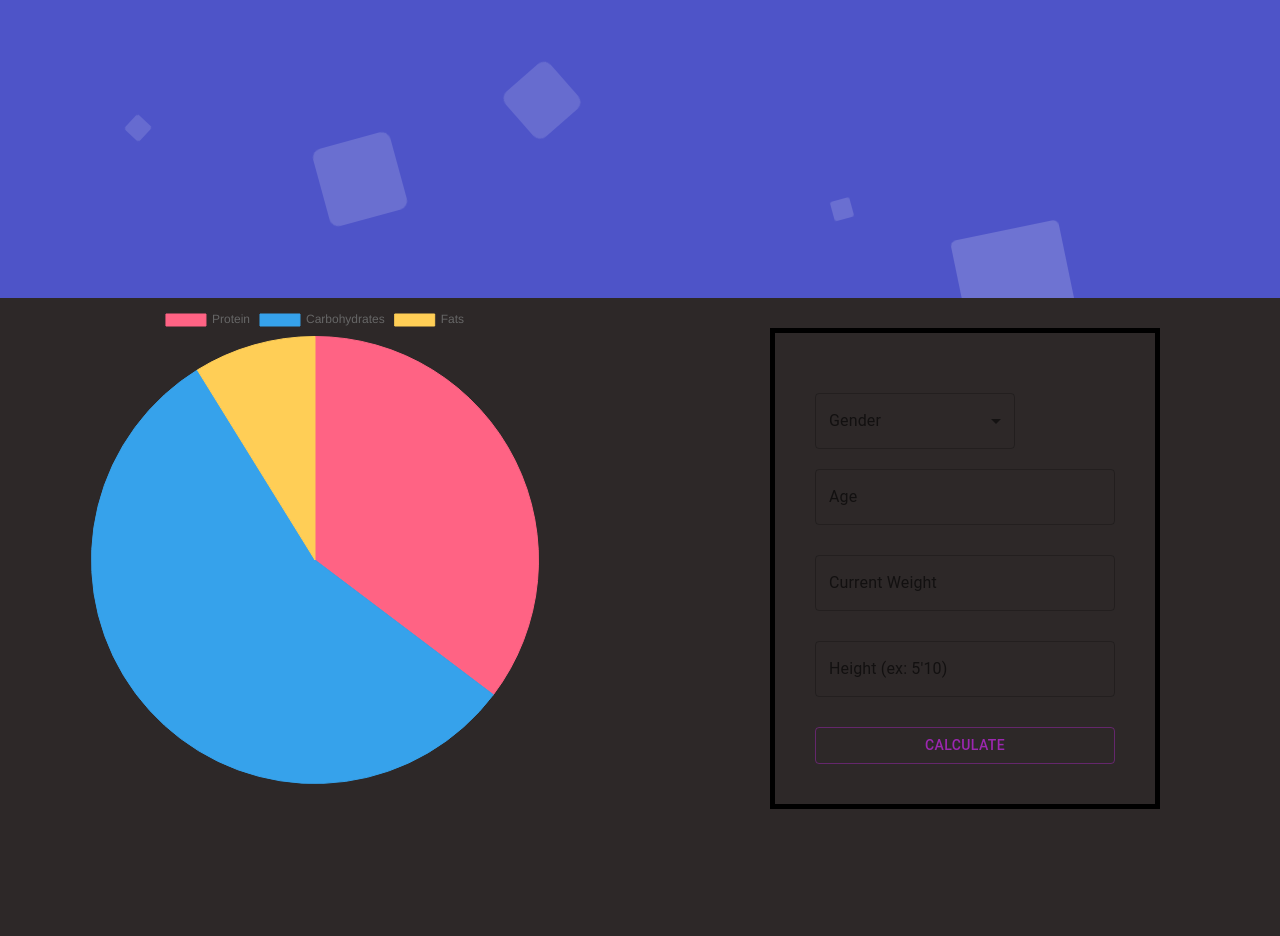
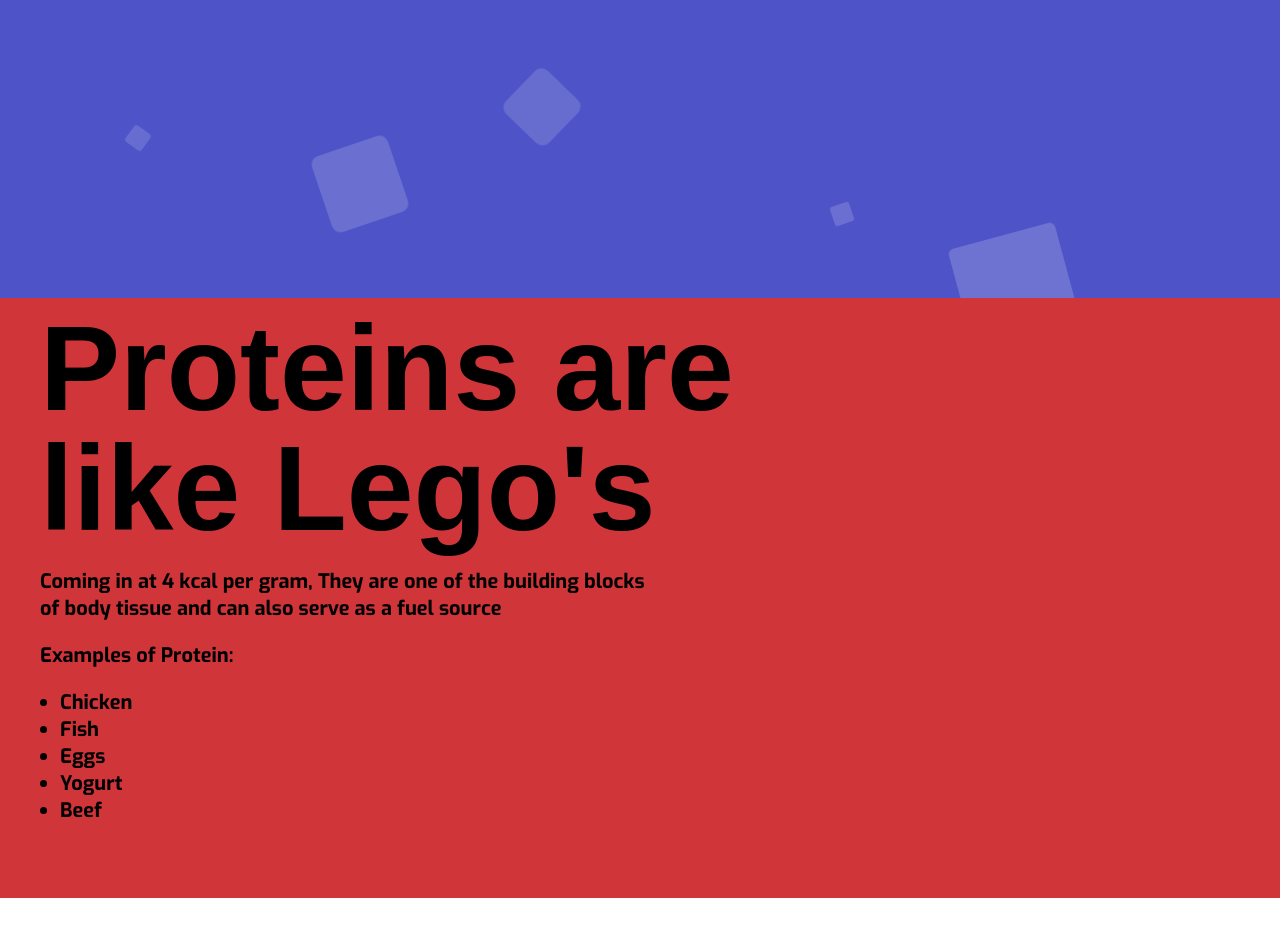
Before and after one commit to darianthao/ibulky, a React (Create React App) app: page / in a window 1280 px wide. Shown: the part 502-1438 px from the top of the page. After the commit the page ends 1400 px from the top, so only its background shows below. Built offline with nearby package versions, Linux system fonts and the light colour scheme.

Commit message:
styled the description section / started protein section

```diff
--- a/src/App.js
+++ b/src/App.js
@@ -1,11 +1,12 @@
 import Hero from './components/Hero/Hero'
 import Calculator from "./components/Calculator/Calculator";
+import Description from "./components/Description/Description";
 
 function App() {
   return (
         <div>
             <Hero/>
-            <Calculator/>
+            <Description/>
         </div>
   );
 }
--- a/src/components/Calculator/Calculator.css
+++ b/src/components/Calculator/Calculator.css
@@ -1,6 +1,13 @@
+*{
+    margin: 0px;
+    padding: 0px;
+}
+
 .Calculator{
-    background-color: #2d2828;
-    color: #4b4b4b;
+    border: 25px solid #4e54c8;
+    background: #ffffff;
+    background: -webkit-linear-gradient(to left, #8f94fb, #4e54c8);
+    color: #fdfafa;
     height: 800px;
 }
 
--- a/src/components/Calculator/InputSection/InputSection.js
+++ b/src/components/Calculator/InputSection/InputSection.js
@@ -1,5 +1,9 @@
 import './InputSection.css'
-import {InputLabel, MenuItem, Select, TextField, Button, FormControl} from "@mui/material";
+import {InputLabel,
+    MenuItem,
+    Select,
+    TextField,
+    Button, FormControl} from "@mui/material";
 
 function InputSection() {
     let gender;
--- /dev/null
+++ b/src/components/Description/Description.js
@@ -0,0 +1,11 @@
+import Protein from './Protein/Protein'
+
+function Description() {
+    return (
+        <>
+            <Protein/>
+        </>
+    );
+}
+
+export default Description;
--- /dev/null
+++ b/src/components/Description/Protein/Protein.css
@@ -0,0 +1,27 @@
+.protein-context-container {
+    width: 100%;
+    position: relative;
+    background: #d0353a;
+    height: 600px;
+}
+
+.protein-context-container h1{
+    width: 800px;
+    font-size: 120px;
+    margin-left: 30px;
+    padding: 10px;
+    line-height: 1em;
+    font-family: sans-serif;
+}
+
+.protein-context-container h2{
+    margin-left: 30px;
+    padding: 10px;
+    font-size: 1.25rem;
+    width: 607px;
+}
+
+.protein-context-container ul{
+    margin-left: 20px;
+    margin-top: 20px;
+}
--- /dev/null
+++ b/src/components/Description/Protein/Protein.js
@@ -0,0 +1,25 @@
+import './Protein.css'
+
+function Protein() {
+    return (
+        <div className="protein-context-container">
+        <h1>Proteins are like Lego's</h1>
+                <h2>Coming in at 4 kcal per gram,
+                    They are one of the building blocks of body tissue
+                    and can also serve as a fuel source</h2>
+            <h2>Examples of Protein:
+            <ul>
+                <li>Chicken</li>
+                <li>Fish</li>
+                <li>Eggs</li>
+                <li>Yogurt</li>
+                <li>Beef</li>
+            </ul>
+            </h2>
+
+
+        </div>
+    );
+}
+
+export default Protein;
```
